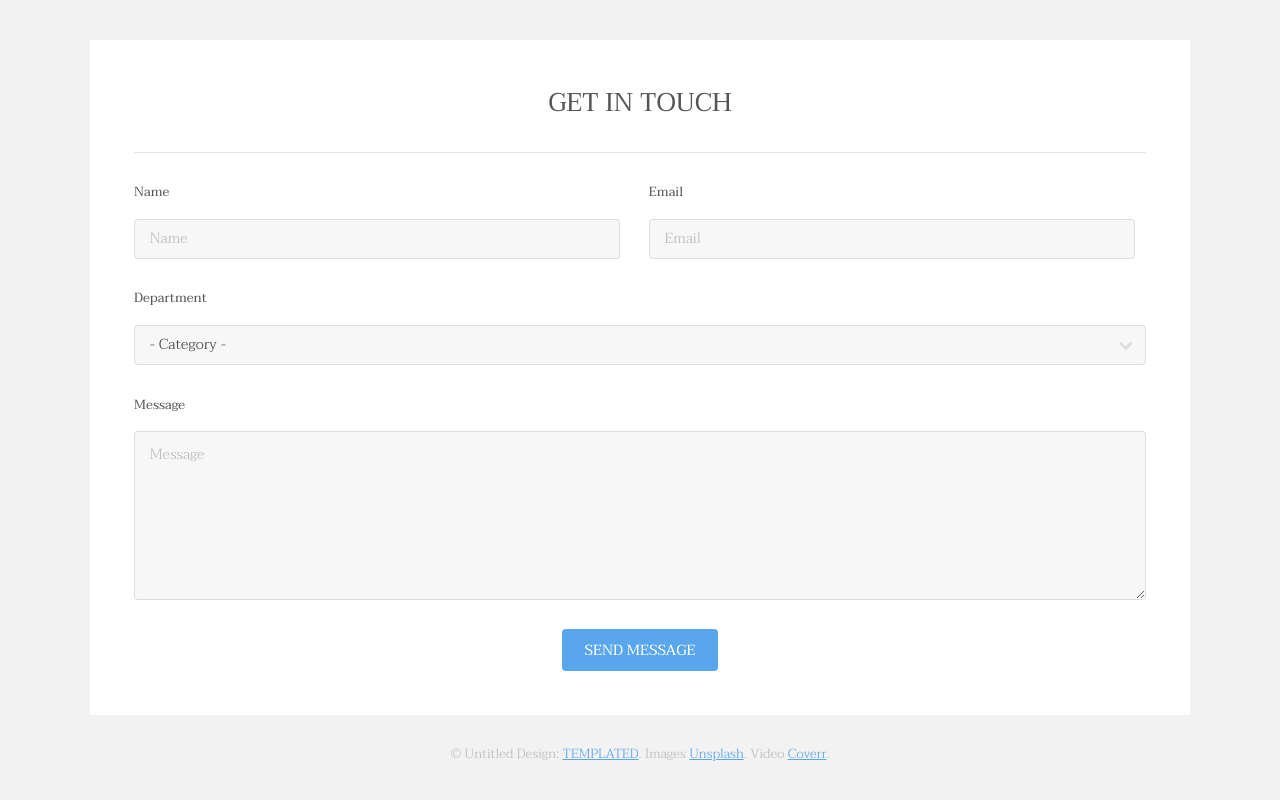
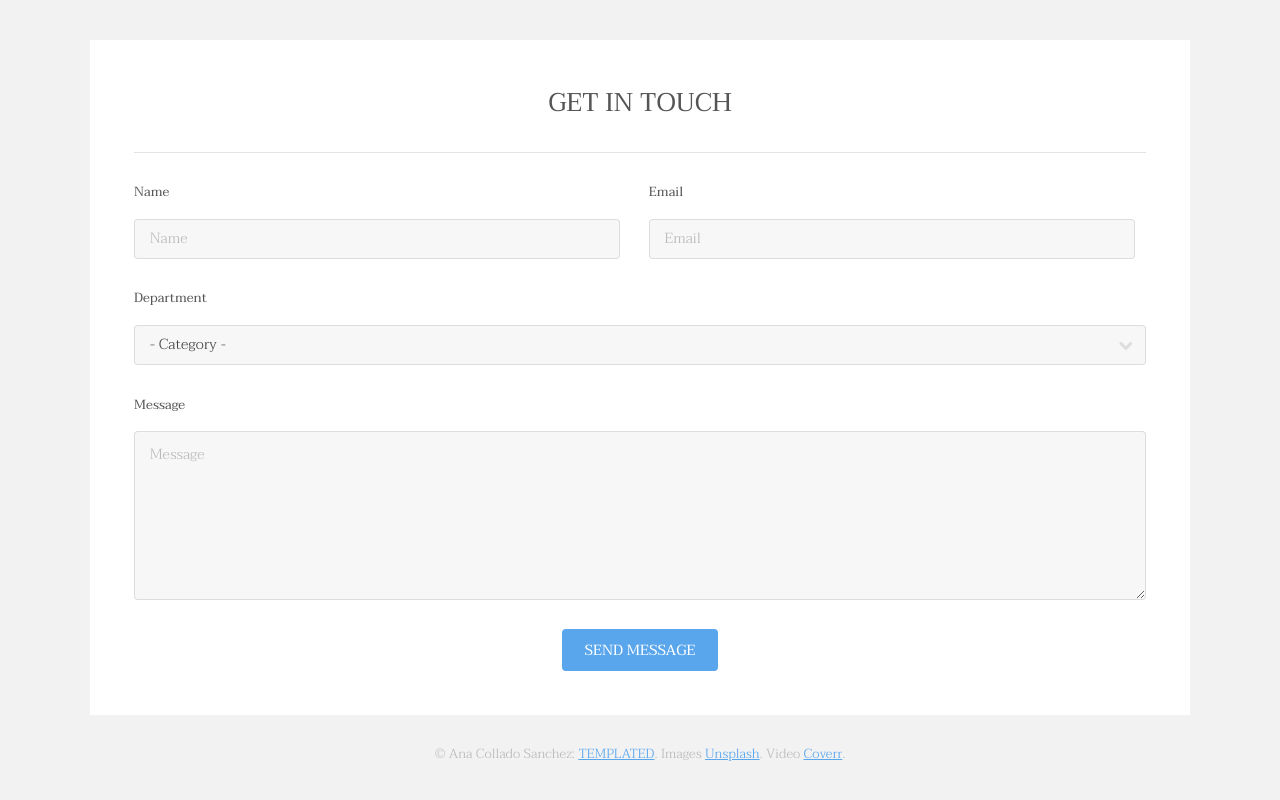
Before and after one commit to ancolsa/REP_04_METROPOLITA, a plain HTML site: page index.html in a window 1280 px wide. Shown: the part 3231-4031 px from the top of the page. Drawn offline with Linux system fonts and the light colour scheme.

Commit message:
Cambios en el pie de página por ANA

```diff
--- a/index.html
+++ b/index.html
@@ -194,7 +194,7 @@
 						</div>
 					</section>
 					<div class="copyright">
-						&copy; Untitled Design: <a href="https://templated.co/">TEMPLATED</a>. Images <a href="https://unsplash.com/">Unsplash</a>. Video <a href="http://coverr.co/">Coverr</a>.
+						&copy; Ana Collado Sanchez: <a href="https://templated.co/">TEMPLATED</a>. Images <a href="https://unsplash.com/">Unsplash</a>. Video <a href="http://coverr.co/">Coverr</a>.
 					</div>
 				</div>
 			</footer>
```
